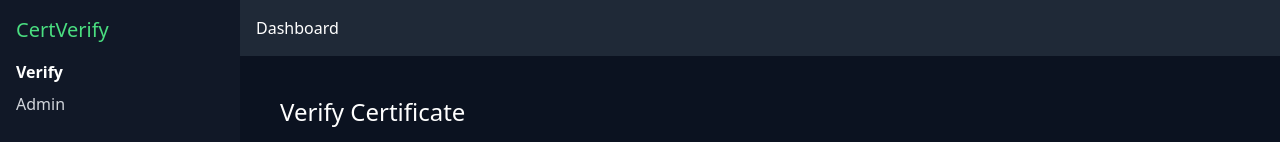
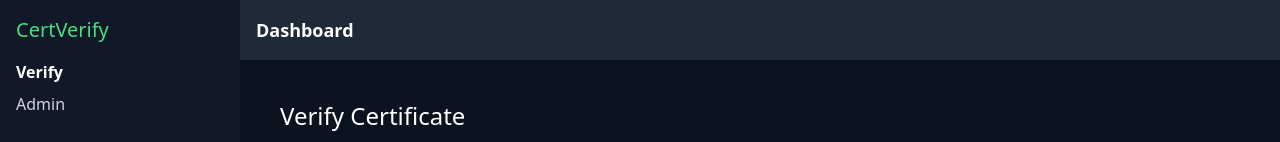
Before and after one commit to Anshika6663999/certverify, a React (Vite) app in the folder Frontend/client/: page / in a window 1280 px wide. Shown: the top 142 px of the page. Built offline with nearby package versions, Linux system fonts and the light colour scheme.

Commit message:
Refactor Navbar component for improved structure

```diff
--- a/Frontend/client/src/layout/Navbar.jsx
+++ b/Frontend/client/src/layout/Navbar.jsx
@@ -1,3 +1,9 @@
+
 export default function Navbar() {
-  return <div className="p-4 bg-gray-800">Dashboard</div>;
+  return (
+    <header className="p-4 bg-gray-800 text-white flex items-center justify-between">
+      <h1 className="text-lg font-semibold">Dashboard</h1>
+      {/* Future expansion: user info, logout, etc. */}
+    </header>
+  );
 }
```
